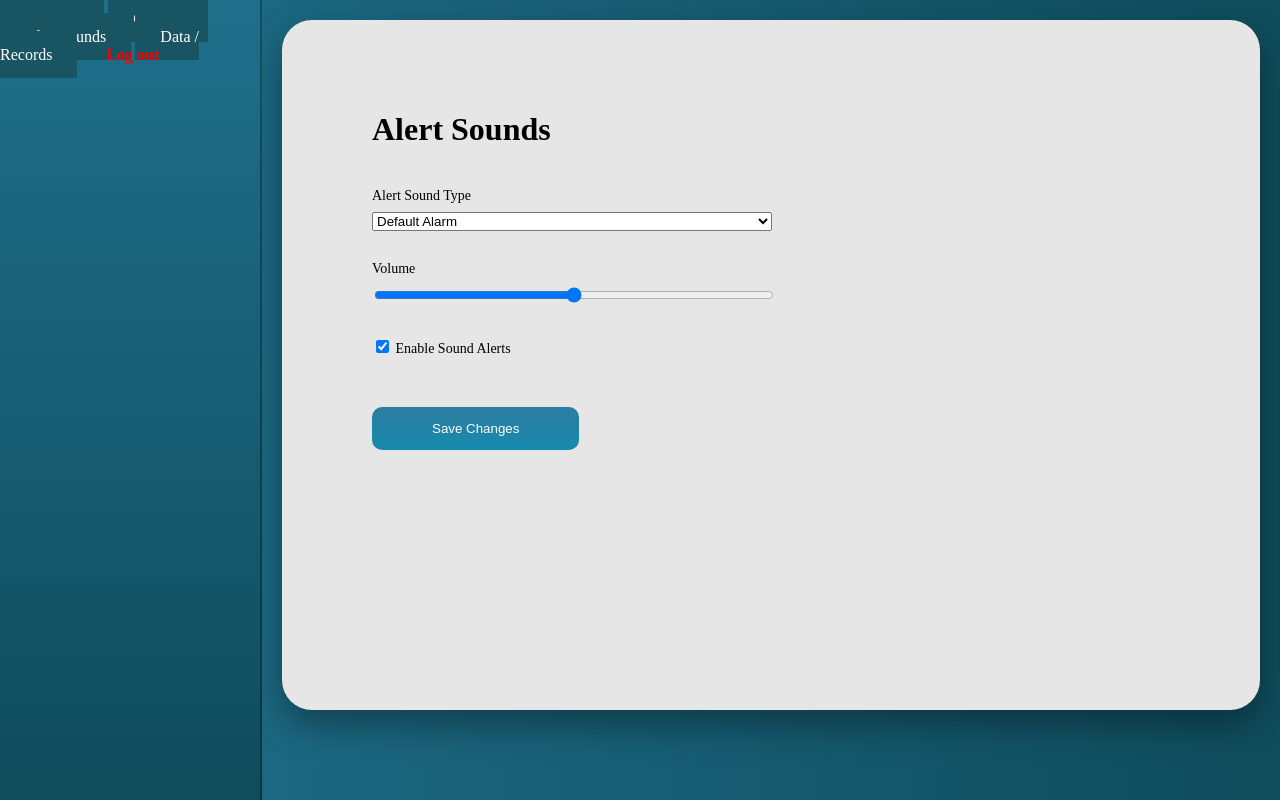
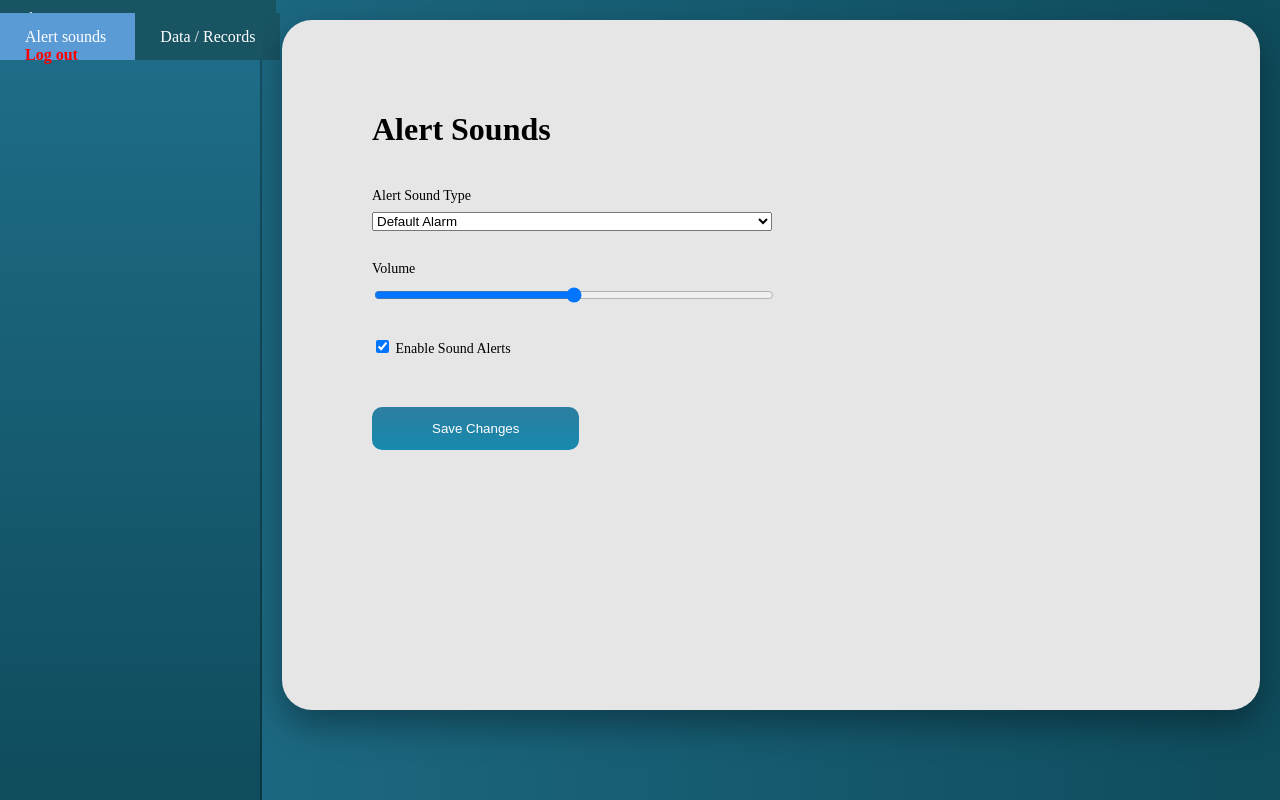
Before and after one commit to myk-101/ExamGuard, a Flask app: page /settings/alerts in a window 1280 px wide. Run offline with Flask 3, Linux system fonts and the light colour scheme.

Commit message:
Update settings.html

```diff
--- a/ExamGuard/templates/settings.html
+++ b/ExamGuard/templates/settings.html
@@ -25,7 +25,6 @@ body{
 
 <div class="settings-container">
 
-    <!-- MOBILE HEADER (always visible on mobile) -->
     <div class="mobile-header">
         <a href="{{ url_for('dashboard') }}" class="back-btn">
             <i class="fas fa-arrow-left"></i>
@@ -38,13 +37,27 @@ body{
         </button>
     </div>
 
-    <!-- SIDEBAR (slide from right) -->
     <div class="settings-sidebar" id="mobileSidebar">
         <div class="sidebar-links">
-            <a href="{{ url_for('account') }}" class="btn">Account</a>
-            <a href="{{ url_for('camera_settings') }}" class="btn">Camera</a>
-            <a href="{{ url_for('alerts_settings') }}" class="btn">Alert sounds</a>
-            <a href="{{ url_for('data_settings') }}" class="btn">Data / Records</a>
+            <a href="{{ url_for('dashboard') }}" class="btn">
+                <i class="fas fa-arrow-left"></i>
+            </a>
+            <a href="{{ url_for('account') }}"
+            class="btn {% if request.endpoint == 'account' %}active{% endif %}">
+            Account
+            </a>
+            <a href="{{ url_for('camera_settings') }}"
+            class="btn {% if request.endpoint == 'camera_settings' %}active{% endif %}">
+            Camera
+            </a>
+            <a href="{{ url_for('alerts_settings') }}"
+            class="btn {% if request.endpoint == 'alerts_settings' %}active{% endif %}">
+            Alert sounds
+            </a>
+            <a href="{{ url_for('data_settings') }}"
+            class="btn {% if request.endpoint == 'data_settings' %}active{% endif %}">
+            Data / Records
+            </a>
             <a href="{{ url_for('logout') }}" class="logout">Log out</a>
         </div>
     </div>
```
